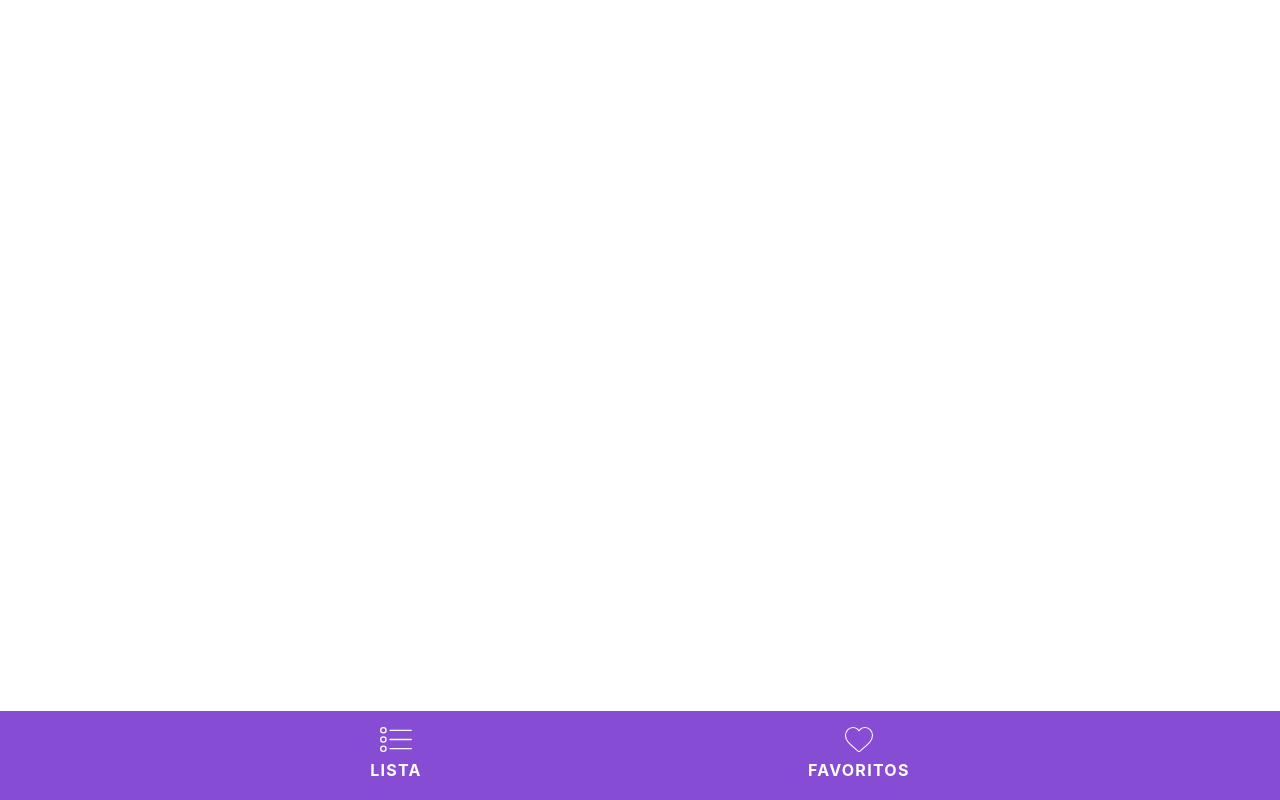
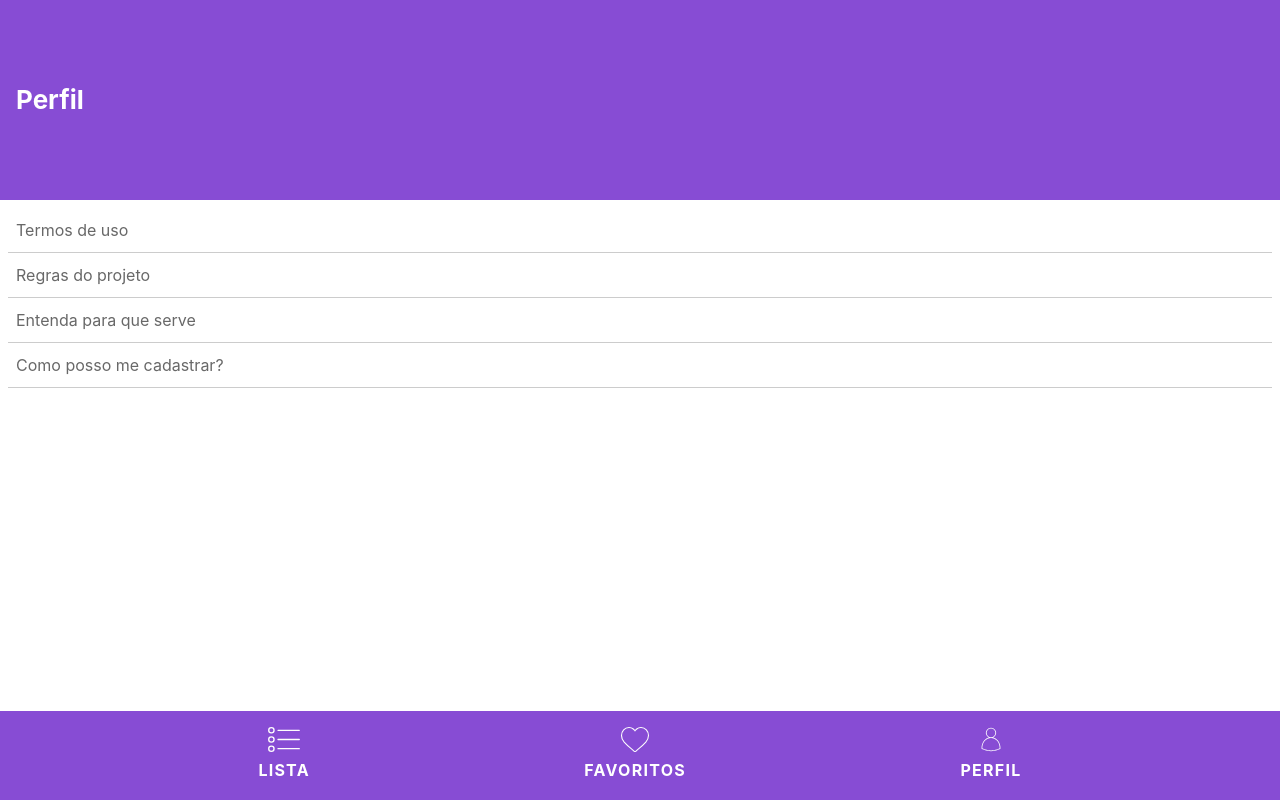
Before and after one commit to Hugofsp93/react-proj-integrador, a React (Create React App) app: page /profile in a window 1280 px wide. Built offline with nearby package versions, Linux system fonts and the light colour scheme.

Commit message:
feat: add profile screen

```diff
--- a/src/App.js
+++ b/src/App.js
@@ -4,6 +4,7 @@ import Nav from './Navigation'
 import Home from './Containers/HomeScreen'
 import Favorites from './Containers/FavoritesScreen'
 import Institution from './Containers/InstitutionScreen'
+import Profile from './Containers/ProfileScreen'
 import Splash from './Containers/SplashScreen'
 
 export default function App() {
@@ -22,6 +23,9 @@ export default function App() {
         </Route>
         <Route exact path="/favorites">
           <Favorites openInstitution={openInstitution} />
+        </Route>
+        <Route exact path="/profile">
+          <Profile />
         </Route>
       </Switch>
     )
@@ -46,7 +50,7 @@ export default function App() {
         {institution.name && (
           <div>
             <div className="overlay" onClick={() => setInstitution({})}></div>
-            <div className="modal-page-content">
+            <div className="modal-page-content" className="">
               <Institution openInstitution={openInstitution} institution={institution} />
             </div>
           </div>
--- /dev/null
+++ b/src/Containers/ProfileScreen.js
@@ -0,0 +1,32 @@
+import React, { useState } from 'react';
+import Line from '../Components/LineComponent';
+
+export default function Profile() {
+
+  return (
+    <div className="view">
+      <header className="collapse">
+        <h3 className="title-main">Perfil</h3>
+      </header>
+
+      <section className="content-inner">
+        <div className="item-line">
+          <p>Termos de uso</p>
+          <Line />
+        </div>
+        <div className="item-line">
+          <p>Regras do projeto</p>
+          <Line />
+        </div>
+        <div className="item-line">
+          <p>Entenda para que serve</p>
+          <Line />
+        </div>
+        <div className="item-line">
+          <p>Como posso me cadastrar?</p>
+          <Line />
+        </div>
+      </section>
+    </div>
+  )
+}
--- a/src/Navigation/index.js
+++ b/src/Navigation/index.js
@@ -5,6 +5,7 @@ import { Images } from '../Utils';
 const routes = [
   { to: '/', label: 'Lista', icon: 'list' },
   { to: '/favorites', label: 'Favoritos', icon: 'fav' },
+  { to: '/profile', label: 'Perfil', icon: 'profile' },
 ]
 
 export default function Nav() {
--- a/src/index.css
+++ b/src/index.css
@@ -488,168 +488,20 @@ nav a.active:before {
   to { opacity: 0.7; }
 }
 
-/*
-@media screen and (max-width: 768px) {
-  h1 {
-    font-size: 3.5em;
-  }
+.collapse{
+  width: 100%;
+  height: 200px;
+  display: flex;
+  justify-content: flex-start;
+  align-items: center;
+  background-color: #874CD4;
+  padding: 1em;
+}
+.content-inner{
+  position: relative;
+  padding: 0.5em;
 }
 
-@keyframes nav {
-  from { opacity: 0; transform: translate3d(0, -25px, 0) }
-  to { opacity: 1; transform: translate3d(0, 0, 0) }
-} */
-/*
-nav {
-  animation: nav 0.2s ease-in-out forwards;
-  display: flex;
-  justify-content: space-evenly;
-  margin: 0 auto;
-  opacity: 0;
-  padding: 3em;
-  overflow-x: auto;
+.item-line p{
+  padding: .5em;
 }
-
-@media screen and (max-width: 768px) {
-  nav {
-    padding: 1em;
-  }
-}
-
-nav::-webkit-scrollbar {
-  display: none;
-}
-
-nav a {
-  color: white;
-  font-weight: 700;
-  margin: 0 2em;
-  letter-spacing: 0.08em;
-  position: relative;
-  text-decoration: none;
-  text-transform: uppercase;
-}
-position: relative;
-
-@media screen and (max-width: 768px) {
-  nav a {
-    margin: 0 1em;
-  }
-}
-
-@keyframes navdot {
-  from { opacity: 0; }
-  to { opacity: 1; }
-}
-
-nav a:before {
-  border-radius: 50%;
-  content: '';
-  background-color: #E5CC54;
-  left: 0;
-  height: 10px;
-  opacity: 0;
-  position: absolute;
-  top: 50%;
-  transform: translate(-200%, -50%);
-  width: 10px;
-}
-
-@media screen and (max-width: 768px) {
-  nav a:before {
-    bottom: 150%;
-    top: auto;
-    left: 50%;
-    transform: translate(-50%, 0);
-  }
-}
-
-nav a.active:before {
-  animation: navdot 0.25s ease-in-out forwards 0.25s;
-} */
-
-
-/* @media screen and (max-width: 768px) {
-  .app {
-    padding: 3em 2em 2em;
-  }
-}
-
-.App-header {
-  background-color: #874CD4;
-  padding-top: 100px;
-  display: flex;
-  flex-direction: column;
-  align-items: center;
-  justify-content: center;
-  font-size: calc(10px + 2vmin);
-  color: white;
-}
-
-.App-logo {
-  height: 40vmin;
-  pointer-events: none;
-}
-
-.App-name {
-  padding: 35px 0px;
-  width: 300px;
-}
-
-.App-map {
-  width: 18em;
-  margin-left: -56px;
-  margin-top: -25px;
-  max-height: 560px;
-}
-
-@media (prefers-reduced-motion: no-preference) {
-  .App-logo {
-    animation: App-logo-spin infinite 20s linear;
-    margin-top: 40px;
-  }
-}
-
-@keyframes App-logo-spin {
-  from {
-    transform: rotate(0deg);
-  }
-  to {
-    transform: rotate(360deg);
-  }
-}
-
-.with--accent {
-  color: #ff5252;
-  font-weight: 400;
-}
-
-.content {
-  filter: drop-shadow(0px 0px 25px #553185);
-  border-radius: 40px;
-  background-color: #101010;
-  color: #101010;
-  max-width: 17em;
-  min-height: 38em;
-  max-height: 38em;
-  margin: 0 auto;
-  padding: 1em;
-  text-align: left;
-}
-
-.content--inner {
-  padding: 3em;
-}
-
-@media screen and (max-width: 768px) {
-  .content--inner {
-    padding: 1em;
-  }
-}
-
-.content--excerpt {
-  font-weight: 700;
-  font-style: italic;
-  margin: 0;
-}
- */
```
Also changed, not shown: public/images/ic_profile.svg (added).
